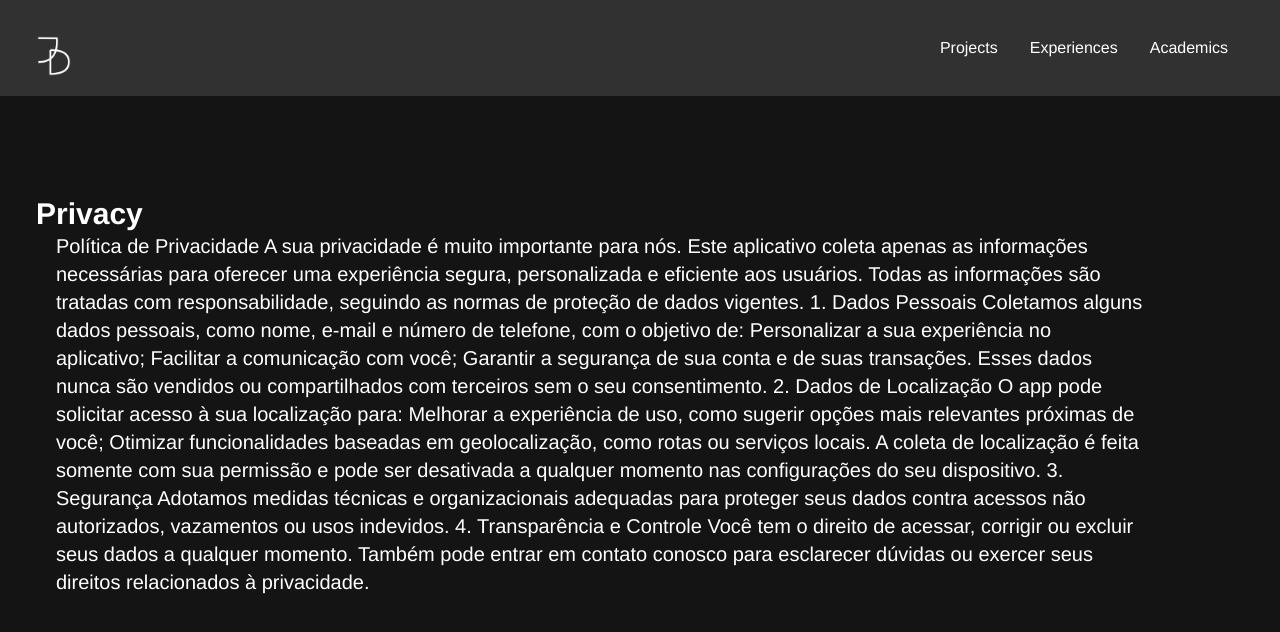
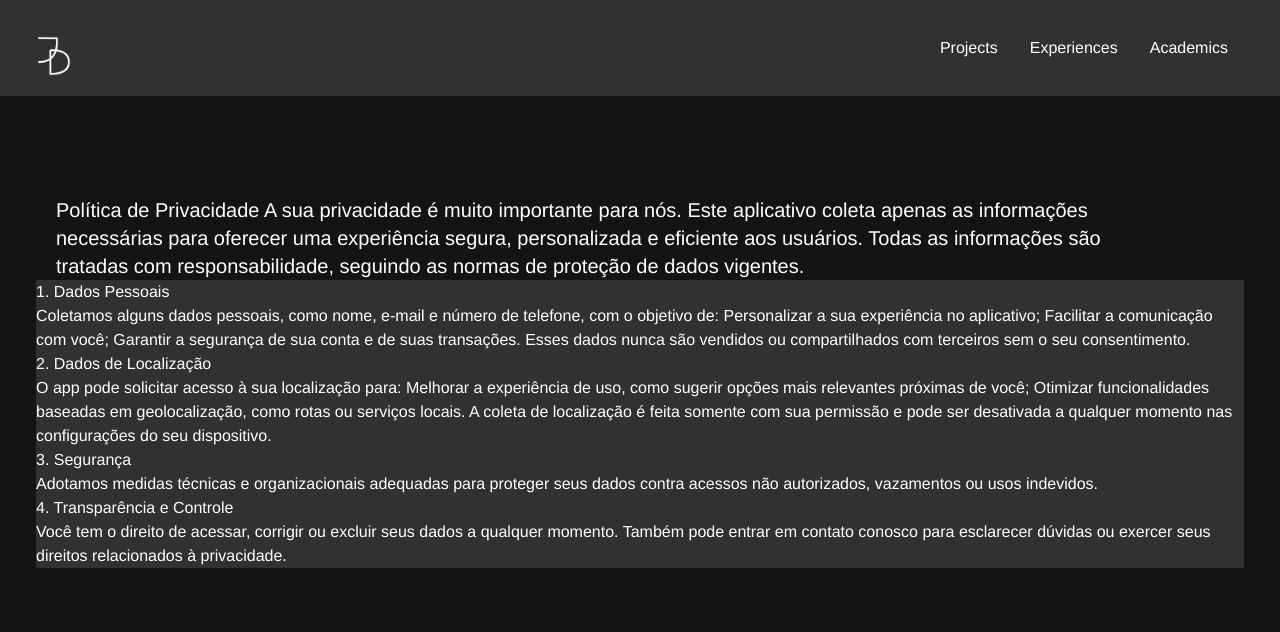
Before and after one commit to joaopdorea/tailwind-portfolio, a React (Create React App) app: page /privacy in a window 1280 px wide. Shown: the top 632 px of the page. Built offline with nearby package versions, Linux system fonts and the light colour scheme.

Commit message:
formatando as infos de privacidade

```diff
--- a/src/components/Privacy.js
+++ b/src/components/Privacy.js
@@ -8,13 +8,17 @@ const Privacy = () => {
     <div className=" text-white bg-[#141414]" id ="experiences">
 
 <div className="justify-between items-center h-[1200px] lg:h-[850px] max-w-[1240px] mx-auto px-4 bg-[#141414] pt-[50px] sm:pt-[100px]">
-    <b className="text-3xl bg-[#141414]"> Privacy </b>
+
 
 <p className="text-xl bg-[#141414] ml-5 w-[90%]"> Política de Privacidade
 A sua privacidade é muito importante para nós. Este aplicativo coleta apenas as informações necessárias para oferecer uma experiência segura, personalizada e eficiente aos usuários. Todas as informações são tratadas com responsabilidade, seguindo as normas de proteção de dados vigentes.
 
+</p>
+<h2>
 1. Dados Pessoais
+</h2>
 
+<p>
 Coletamos alguns dados pessoais, como nome, e-mail e número de telefone, com o objetivo de:
 
 Personalizar a sua experiência no aplicativo;
@@ -22,20 +26,30 @@ Facilitar a comunicação com você;
 Garantir a segurança de sua conta e de suas transações.
 Esses dados nunca são vendidos ou compartilhados com terceiros sem o seu consentimento.
 
+</p>
+<h2>
 2. Dados de Localização
+</h2>
 
+<p>
 O app pode solicitar acesso à sua localização para:
 
 Melhorar a experiência de uso, como sugerir opções mais relevantes próximas de você;
 Otimizar funcionalidades baseadas em geolocalização, como rotas ou serviços locais.
 A coleta de localização é feita somente com sua permissão e pode ser desativada a qualquer momento nas configurações do seu dispositivo.
+</p>
+<h2>
+3. Segurança
+</h2>
 
-3. Segurança
+<p>
+Adotamos medidas técnicas e organizacionais adequadas para proteger seus dados contra acessos não autorizados, vazamentos ou usos indevidos.
+</p>
+<h2>
+4. Transparência e Controle
+</h2>
 
-Adotamos medidas técnicas e organizacionais adequadas para proteger seus dados contra acessos não autorizados, vazamentos ou usos indevidos.
-
-4. Transparência e Controle
-
+<p>
 Você tem o direito de acessar, corrigir ou excluir seus dados a qualquer momento. Também pode entrar em contato conosco para esclarecer dúvidas ou exercer seus direitos relacionados à privacidade.
 
  </p>
```
